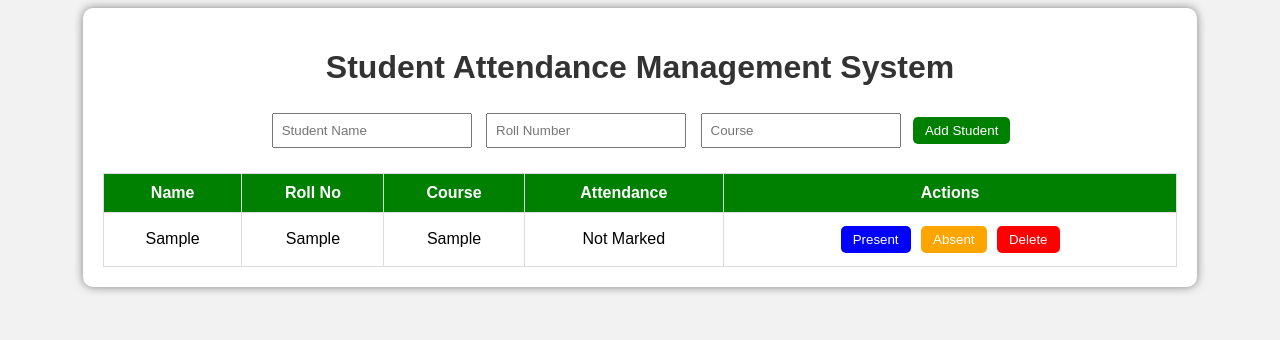
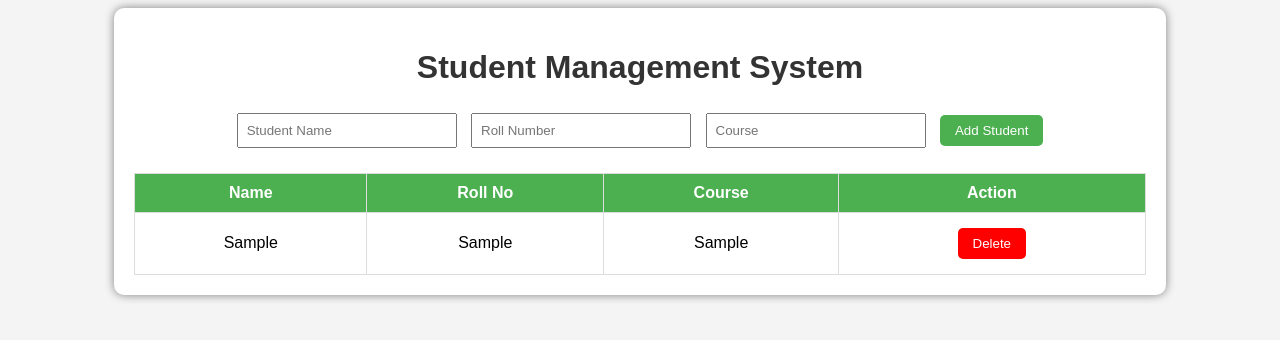
Before and after one commit to sinthiya123-sindhu/Student-management-system-, a plain HTML site: page index.html in a window 1280 px wide. Both pictures are taken after typing "Sample", "Sample", "Sample" into the empty fields and a click on the button "Add Student". Drawn offline with Linux system fonts and the light colour scheme.

Commit message:
Refactor Student Attendance Management to System

```diff
--- a/index.html
+++ b/index.html
@@ -1,16 +1,20 @@
 <!DOCTYPE html>
 <html>
 <head>
-    <title>Student & Attendance Management</title>
+    <title>Student Management System</title>
     <style>
         body {
             font-family: Arial, sans-serif;
-            background-color: #f2f2f2;
+            background-color: #f4f4f4;
             text-align: center;
         }
 
+        h1 {
+            color: #333;
+        }
+
         .container {
-            width: 85%;
+            width: 80%;
             margin: auto;
             background: white;
             padding: 20px;
@@ -18,39 +22,24 @@
             box-shadow: 0px 0px 10px gray;
         }
 
-        h1 {
-            color: #333;
-        }
-
         input {
             padding: 8px;
             margin: 5px;
-            width: 180px;
+            width: 200px;
         }
 
         button {
-            padding: 6px 12px;
-            margin: 3px;
+            padding: 8px 15px;
+            margin: 5px;
+            background-color: #4CAF50;
+            color: white;
             border: none;
             cursor: pointer;
             border-radius: 5px;
-            color: white;
         }
 
-        .add-btn {
-            background-color: green;
-        }
-
-        .present-btn {
-            background-color: blue;
-        }
-
-        .absent-btn {
-            background-color: orange;
-        }
-
-        .delete-btn {
-            background-color: red;
+        button:hover {
+            background-color: #45a049;
         }
 
         table {
@@ -65,30 +54,24 @@
         }
 
         th {
-            background-color: green;
+            background-color: #4CAF50;
             color: white;
         }
 
-        .present {
-            color: green;
-            font-weight: bold;
-        }
-
-        .absent {
-            color: red;
-            font-weight: bold;
+        .delete-btn {
+            background-color: red;
         }
     </style>
 </head>
 <body>
 
     <div class="container">
-    <h1>Student Attendance Management System</h1>
+        <h1>Student Management System</h1>
 
         <input type="text" id="name" placeholder="Student Name">
         <input type="text" id="roll" placeholder="Roll Number">
         <input type="text" id="course" placeholder="Course">
-    <button class="add-btn" onclick="addStudent()">Add Student</button>
+        <button onclick="addStudent()">Add Student</button>
 
         <table id="studentTable">
             <thead>
@@ -96,8 +79,7 @@
                     <th>Name</th>
                     <th>Roll No</th>
                     <th>Course</th>
-                <th>Attendance</th>
-                <th>Actions</th>
+                    <th>Action</th>
                 </tr>
             </thead>
             <tbody>
@@ -111,8 +93,8 @@ function addStudent() {
         let roll = document.getElementById("roll").value;
         let course = document.getElementById("course").value;
 
-    if (name === "" || roll === "" || course === "") {
-        alert("Please fill all fields!");
+        if(name === "" || roll === "" || course === "") {
+            alert("Please fill all fields");
             return;
         }
 
@@ -122,28 +104,12 @@ function addStudent() {
         newRow.insertCell(0).innerHTML = name;
         newRow.insertCell(1).innerHTML = roll;
         newRow.insertCell(2).innerHTML = course;
-    newRow.insertCell(3).innerHTML = "<span>Not Marked</span>";
-    newRow.insertCell(4).innerHTML = `
-        <button class="present-btn" onclick="markPresent(this)">Present</button>
-        <button class="absent-btn" onclick="markAbsent(this)">Absent</button>
-        <button class="delete-btn" onclick="deleteStudent(this)">Delete</button>
-    `;
+        newRow.insertCell(3).innerHTML =
+            '<button class="delete-btn" onclick="deleteStudent(this)">Delete</button>';
 
         document.getElementById("name").value = "";
         document.getElementById("roll").value = "";
         document.getElementById("course").value = "";
-}
-
-function markPresent(btn) {
-    let row = btn.parentNode.parentNode;
-    let attendanceCell = row.cells[3];
-    attendanceCell.innerHTML = "<span class='present'>Present</span>";
-}
-
-function markAbsent(btn) {
-    let row = btn.parentNode.parentNode;
-    let attendanceCell = row.cells[3];
-    attendanceCell.innerHTML = "<span class='absent'>Absent</span>";
     }
 
     function deleteStudent(btn) {
```
Lines whose indentation alone changed are shown as unchanged.
